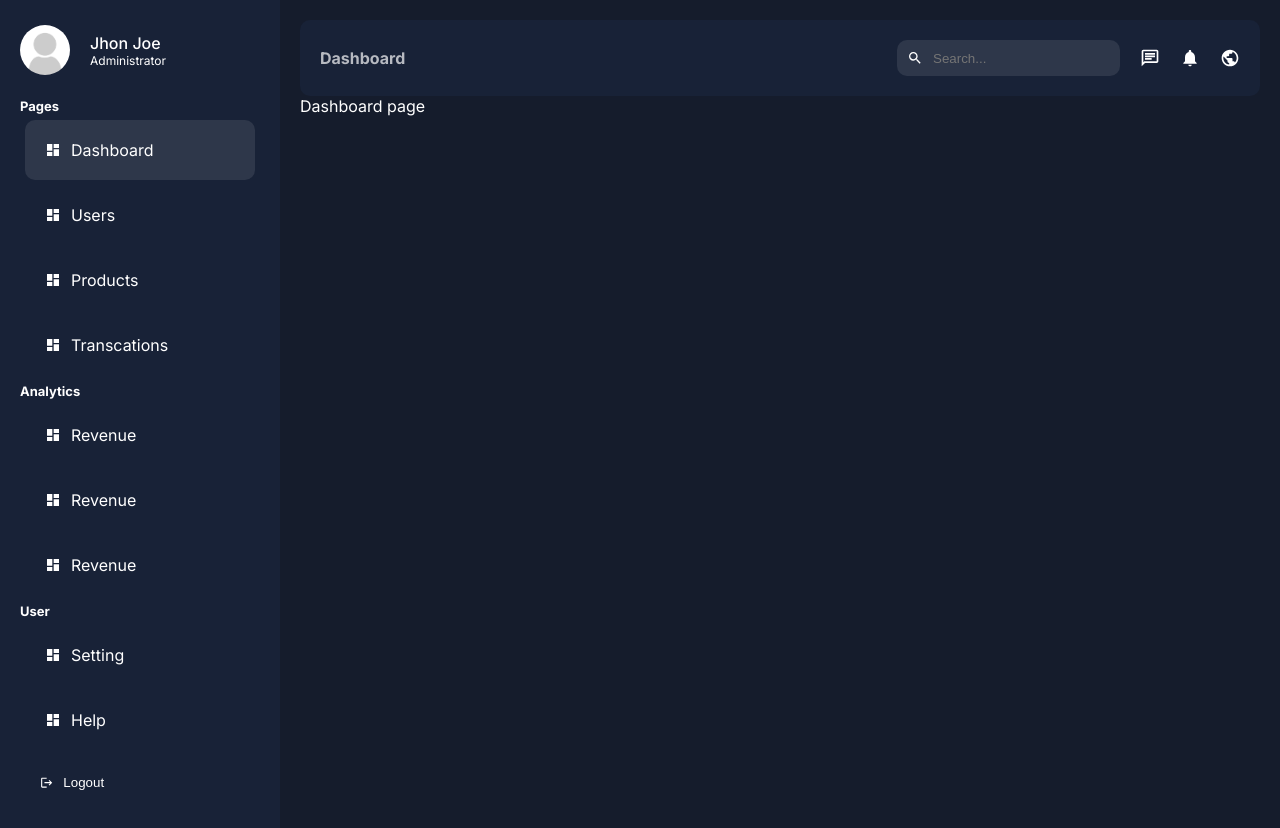
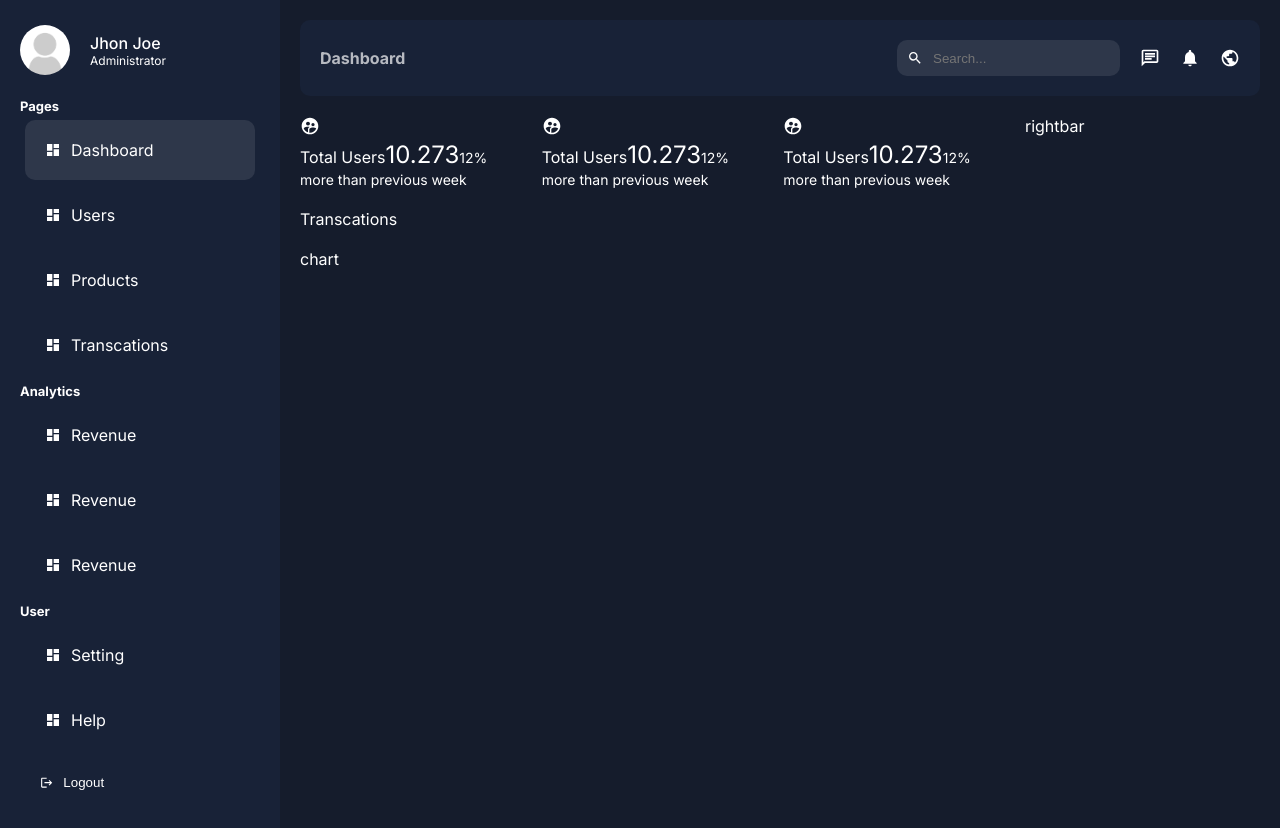
Before and after one commit to NomanEjaz007/Dashboard-Admin, a Next.js app: page /dashboard in a window 1280 px wide. Built offline with nearby package versions, Linux system fonts and the light colour scheme.

Commit message:
wroking on cards sections

```diff
--- a/app/dashboard/page.jsx
+++ b/app/dashboard/page.jsx
@@ -1,7 +1,27 @@
+import Card from "../ui/dashboard/card/card";
+import Chart from "../ui/dashboard/chart/chart";
+import styles from "../ui/dashboard/dashboard.module.css";
+import Righbar from "../ui/dashboard/rightbar/rightbar";
+import Transcations from "../ui/dashboard/transcations/transcations";
+
+
 const Dashboard =()=>{
     return(
         <>
-        <div>Dashboard page </div>
+       <div className={styles.wrapper}>
+        <div className={styles.main}>
+            <div className={styles.cards}>
+                <Card/>
+                <Card/>
+                <Card/>
+            </div>
+            <Transcations/>
+            <Chart/>
+        </div>
+        <div className={styles.side}>
+        <Righbar/>
+        </div>
+       </div>
          </>
     )
 }
--- /dev/null
+++ b/app/ui/dashboard/card/card.jsx
@@ -0,0 +1,19 @@
+import React from 'react'
+import styles from './card.module.css'
+import { MdSupervisedUserCircle } from 'react-icons/md'
+
+const Card = () => {
+  return (
+    <div className={styles.contianer}>
+      <MdSupervisedUserCircle size={20}/>
+      <div className={styles.texts}>
+        <span className={styles.titile}>Total Users</span>
+        <span className={styles.number}>10.273</span>
+        <span className={styles.detail}>
+     <span className={styles.positive}>12%</span> more than previous week</span>
+      </div>
+      </div>
+  )
+}
+
+export default Card
--- /dev/null
+++ b/app/ui/dashboard/card/card.module.css
@@ -0,0 +1,32 @@
+.container{
+    background-color: var(--bgSoft);
+    padding: 20px;
+    border-radius: 10px;
+    display: flex;
+    gap: 20px;
+    cursor: pointer;
+}
+
+.tests{
+    display: flex;
+    flex-direction: column;
+    gap: 20px;
+
+}
+
+.number{
+    font-size: 24px;
+    font-weight: 500px;
+}
+
+.detail{
+    font-size: 14px;
+    font-weight: 300px;
+}
+.postive{
+    color: lime;
+}
+
+.negative{
+    color: red;
+}
--- /dev/null
+++ b/app/ui/dashboard/chart/chart.jsx
@@ -0,0 +1,10 @@
+import React from 'react'
+import styles from './chart.module.css'
+
+const Chart = () => {
+  return (
+    <div className={styles.contianer}>chart</div>
+  )
+}
+
+export default Chart
--- a/app/ui/dashboard/dashboard.module.css
+++ b/app/ui/dashboard/dashboard.module.css
@@ -12,3 +12,26 @@
     flex: 4;
     padding: 20px;
 }
+
+.wrapper{
+    display: flex;
+    gap: 20px;
+    margin-top: 20px;
+}
+
+.main{
+flex: 3;
+display: flex;
+flex-direction: column;
+gap: 20px;
+}
+
+.cards{
+    display: flex;
+    gap: 20px;
+    justify-content: space-between;
+}
+
+.side{
+flex:1;
+}
--- /dev/null
+++ b/app/ui/dashboard/rightbar/rightbar.jsx
@@ -0,0 +1,10 @@
+import React from 'react'
+import styles from './rightbar.module.css'
+
+const Righbar = () => {
+  return (
+    <div className={styles.contianer}>rightbar</div>
+  )
+}
+
+export default Righbar
--- /dev/null
+++ b/app/ui/dashboard/transcations/transcations.jsx
@@ -0,0 +1,10 @@
+import React from 'react'
+import styles from './transcations.module.css'
+
+const Transcations = () => {
+  return (
+    <div className={styles.contianer}>Transcations</div>
+  )
+}
+
+export default Transcations
```
Also changed, not shown: app/ui/dashboard/chart/chart.module.css (added), app/ui/dashboard/rightbar/rightbar.module.css (added), app/ui/dashboard/test/demo[property].jsx (added), app/ui/dashboard/transcations/transcations.module.css (added).
